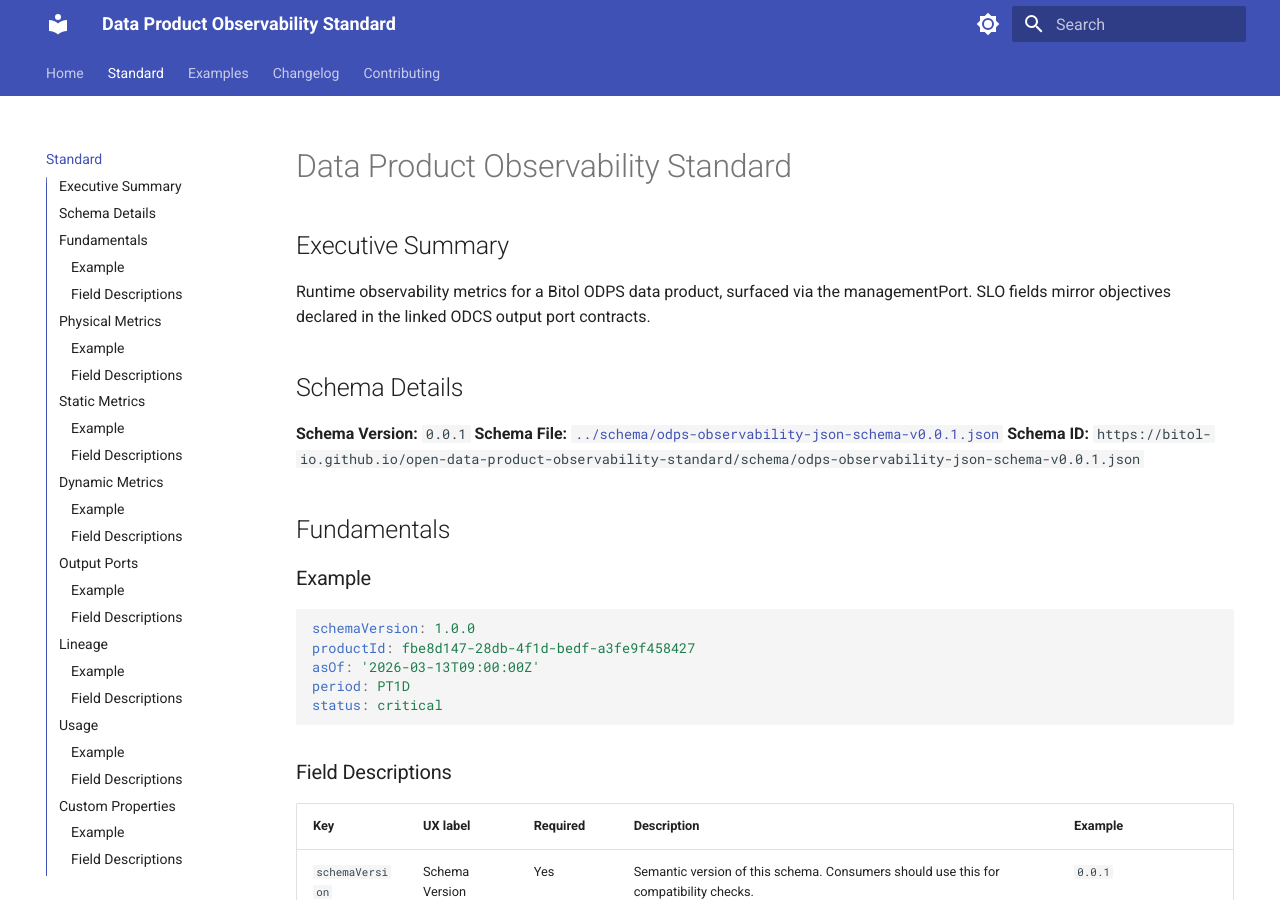
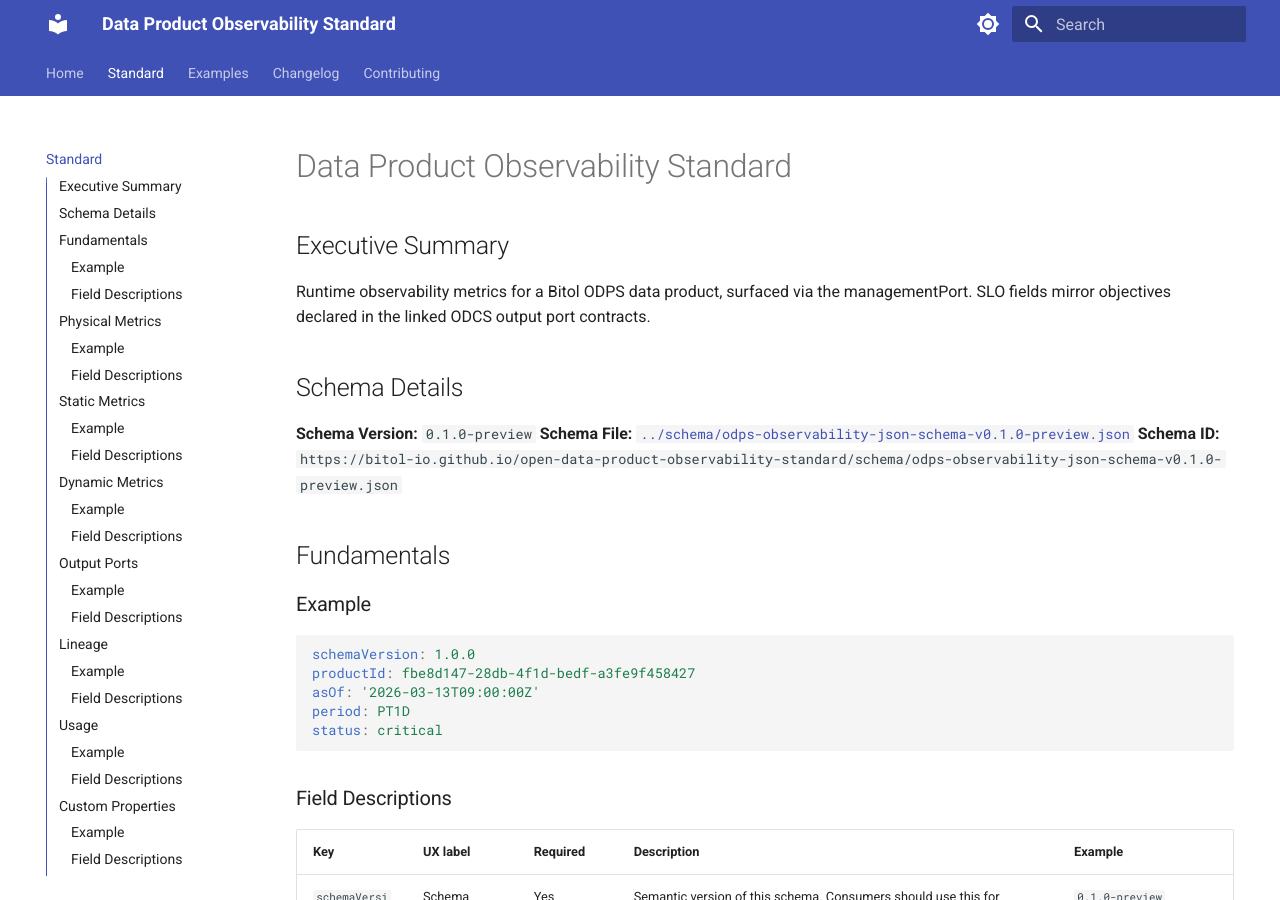
Before and after one commit to joaovicente/open-data-product-observability-standard, an MkDocs documentation site: the page built from docs/README.md, in a window 1280 px wide and 900 px high. Built offline with MkDocs 1.6.1 and Material for MkDocs 9.7.7, drawn with Linux system fonts in a browser that asks for light colours; the version menu is left out.

Commit message:
Create v0.1.0-preview

```diff
--- a/docs/README.md
+++ b/docs/README.md
@@ -6,9 +6,9 @@
 
 ## Schema Details
 
-**Schema Version:** `0.0.1`
-**Schema File:** [`../schema/odps-observability-json-schema-v0.0.1.json`](../schema/odps-observability-json-schema-v0.0.1.json)
-**Schema ID:** `https://bitol-io.github.io/open-data-product-observability-standard/schema/odps-observability-json-schema-v0.0.1.json`
+**Schema Version:** `0.1.0-preview`
+**Schema File:** [`../schema/odps-observability-json-schema-v0.1.0-preview.json`](../schema/odps-observability-json-schema-v0.1.0-preview.json)
+**Schema ID:** `https://bitol-io.github.io/open-data-product-observability-standard/schema/odps-observability-json-schema-v0.1.0-preview.json`
 
 ## Fundamentals
 
@@ -26,7 +26,7 @@
 
 | Key | UX label | Required | Description | Example |
 |---|---|---|---|---|
-| `schemaVersion` | Schema Version | Yes | Semantic version of this schema. Consumers should use this for compatibility checks. | `0.0.1` |
+| `schemaVersion` | Schema Version | Yes | Semantic version of this schema. Consumers should use this for compatibility checks. | `0.1.0-preview` |
 | `kind` | Kind | No | The kind of file this is. Valid value is `DataProductObservability`. | `DataProductObservability` |
 | `productId` | Product Id | Yes | UUID of the data product as declared in the ODPS | `fbe8d147-28db-4f1d-bedf-a3fe9f458427` |
 | `asOf` | As Of | Yes | ISO 8601 UTC timestamp at which these metrics were collected. |  |
--- a/generate_docs.py
+++ b/generate_docs.py
@@ -3,7 +3,7 @@
 import re
 import yaml
 
-SCHEMA_PATH = os.path.join(os.path.dirname(__file__), "schema", "odps-observability-json-schema-v0.0.1.json")
+SCHEMA_PATH = os.path.join(os.path.dirname(__file__), "schema", "odps-observability-json-schema-v0.1.0-preview.json")
 DOCS_DIR = r"c:\Users\Joao\code\open-data-product-observability-standard\docs"
 EXAMPLES_DIR = os.path.join(DOCS_DIR, "examples")
 
@@ -92,8 +92,8 @@
 
 ## Schema Details
 
-**Schema Version:** `0.0.1`
-**Schema File:** [`../schema/odps-observability-json-schema-v0.0.1.json`](../schema/odps-observability-json-schema-v0.0.1.json)
+**Schema Version:** `0.1.0-preview`
+**Schema File:** [`../schema/odps-observability-json-schema-v0.1.0-preview.json`](../schema/odps-observability-json-schema-v0.1.0-preview.json)
 **Schema ID:** `{schema.get('$id', '')}`
 
 """
```
Also changed, not shown: docs/changelog.md (+3 -0 lines), site/examples/index.html, site/index.html, site/search/search_index.json, 1 other file.
